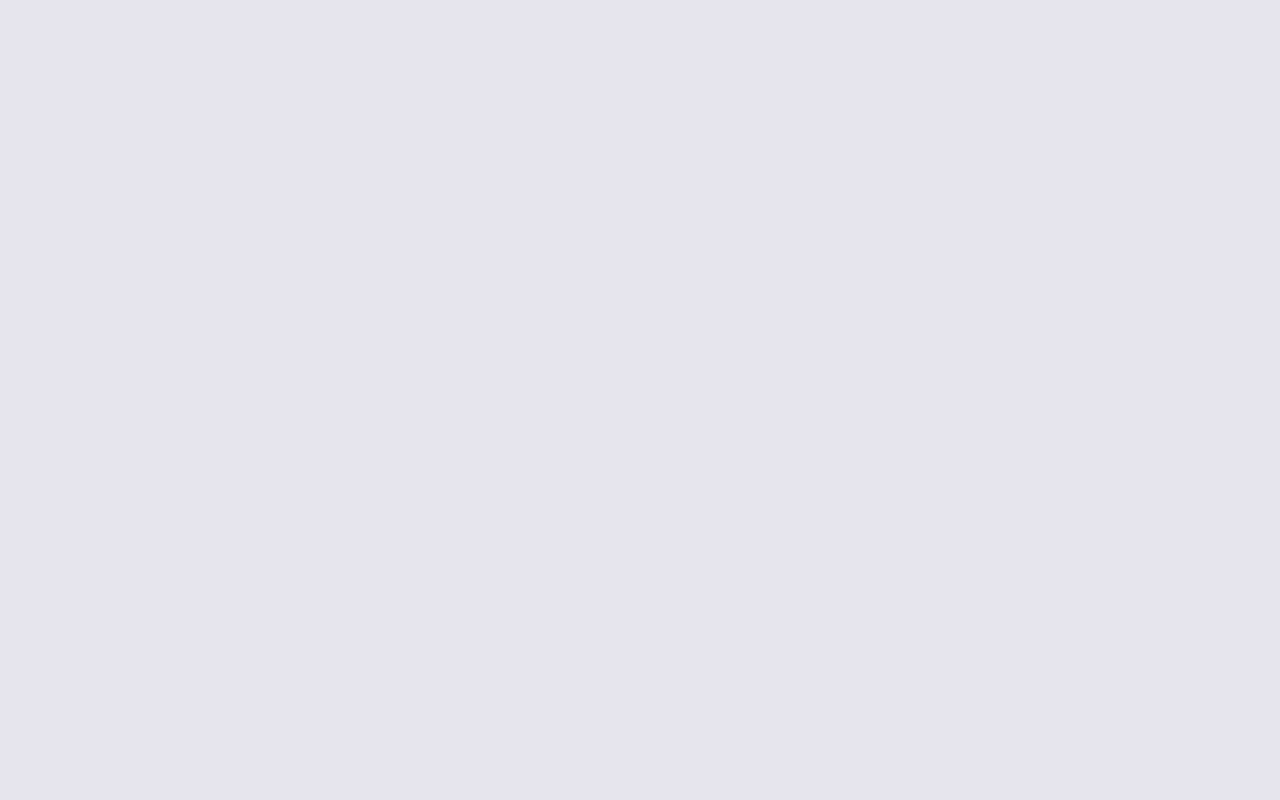
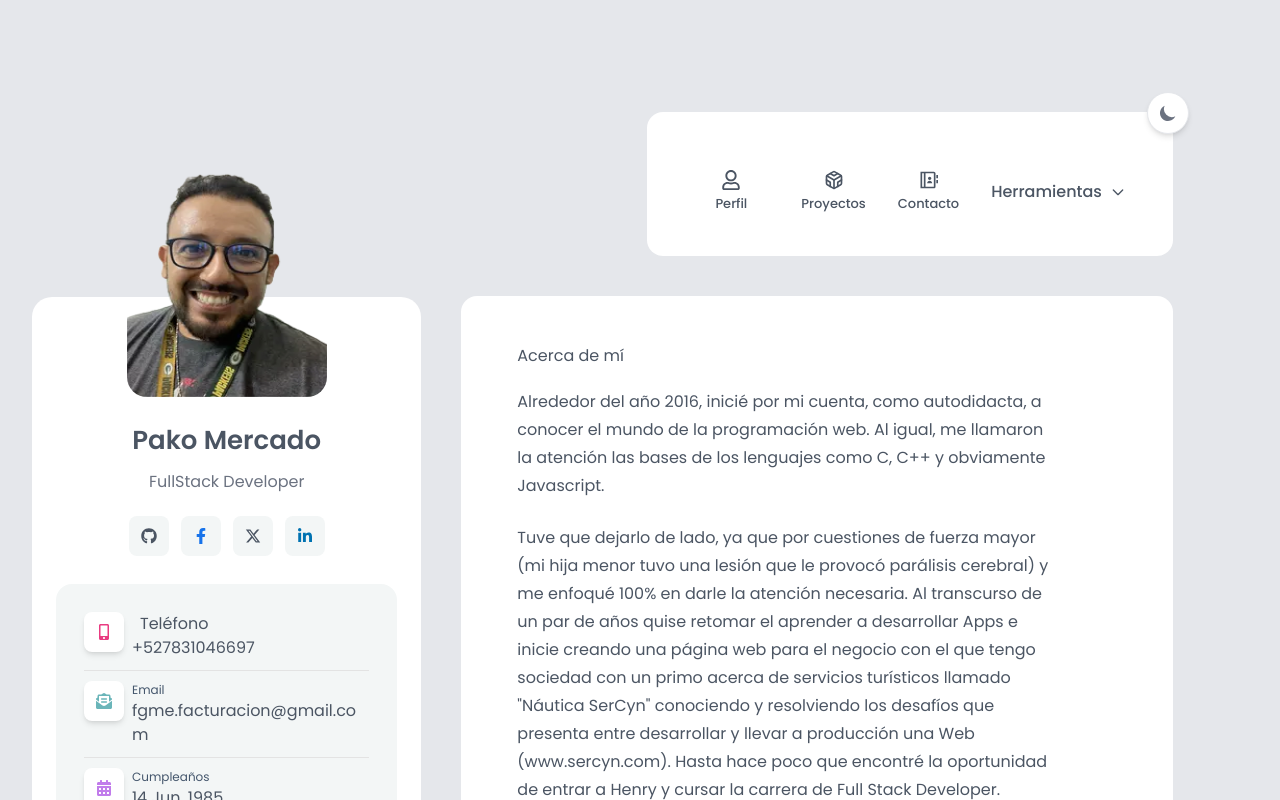
Before and after one commit to pakomercado0517/portfolio_2.0, a React (Vite) app: page /about in a window 1280 px wide. Before the commit this address had no page. Shown: the top 800 px of the page. Built offline with nearby package versions, Linux system fonts and the light colour scheme; what tailwindcss-animated would draw is missing.

Commit message:
adding vercel file to rewrite route

```diff
--- a/src/App.jsx
+++ b/src/App.jsx
@@ -11,14 +11,12 @@ import PaybackInformation from "./pages/PaybackInformation";
 function App() {
   return (
     <section
-      className="App min-h-[1080px] text-gray-600 font-poppins bg-cover  bg-gray-200 dark:bg-gradient-to-bl dark:from-martinique-950
-  dark:to-cerise-700  dark:bg-no-repeat dark:bg-center dark:bg-cover dark:bg-fixed bg-no-repeat bg-center bg-fixed md:pb-16 w-full lg:flex lg:justify-center"
+      className="App min-h-[1080px] w-full bg-gray-200 bg-cover  bg-fixed bg-center bg-no-repeat
+  font-poppins  text-gray-600 dark:bg-gradient-to-bl dark:from-martinique-950 dark:to-cerise-700 dark:bg-cover dark:bg-fixed dark:bg-center dark:bg-no-repeat md:pb-16 lg:flex lg:justify-center"
     >
       <PortfolioNavbar />
       <Routes>
-        <Route index path="/" element={<Home />} />
-        <Route path="/portfolio" element={<Home />}>
-          <Route element={<AboutMe />} />
+        <Route path="/" element={<Home />}>
           <Route path="about" element={<AboutMe />} />
           <Route path="projects" element={<Projects />} />
           <Route path="contact" element={<Contact />} />
--- a/src/components/NavbarTwo.jsx
+++ b/src/components/NavbarTwo.jsx
@@ -28,7 +28,7 @@ export default function NavbarTwo() {
         <div className="mx-auto">
           <Navbar.Collapse className="h-auto w-full">
             <Link
-              to="/portfolio/about"
+              to="/about"
               name="about"
               className={`${
                 nameLink === "about" ? activeSelectorClass : ""
@@ -52,7 +52,7 @@ export default function NavbarTwo() {
             </Navbar.Link> */}
 
             <Link
-              to="/portfolio/projects"
+              to="/projects"
               className={`${
                 nameLink === "works" ? activeSelectorClass : ""
               } text-gray-lite mx-2.5 flex  h-20  w-full cursor-pointer flex-col    items-center   justify-center rounded-[10px]  font-poppins text-xtiny font-medium    transition-all duration-300 ease-in-out dark:text-[#A6A6A6]`}
@@ -64,7 +64,7 @@ export default function NavbarTwo() {
             </Link>
 
             <Link
-              to="/portfolio/contact"
+              to="/contact"
               className={`${
                 nameLink === "contact" ? activeSelectorClass : ""
               } text-gray-lite mx-2.5 flex  h-20  w-full cursor-pointer flex-col    items-center   justify-center rounded-[10px]  font-poppins text-xtiny font-medium    transition-all duration-300 ease-in-out dark:text-[#A6A6A6]`}
--- a/src/components/PortfolioNavbar.jsx
+++ b/src/components/PortfolioNavbar.jsx
@@ -12,27 +12,27 @@ export default function PortfolioNavbar() {
           </div>
           <Navbar.Collapse className="lg:hidden">
             <Flowbite>
-              <DarkThemeToggle className="border-xl ml-4 flex self-center border-gray-700 dark:border-gray-700" />
+              <DarkThemeToggle className="border-xl ml-4 flex self-center border-gray-700 hover:bg-gray-300 dark:border-gray-700" />
             </Flowbite>
             <Link
-              to="/portfolio/about"
-              className="flex self-center rounded-md p-2 text-gray-700 hover:bg-gray-700 dark:text-gray-400"
+              to="/about"
+              className="flex self-center rounded-md p-2 text-gray-700 hover:bg-gray-300 dark:text-gray-400"
             >
               Perfil
             </Link>
             <Link
-              to="/portfolio/projects"
-              className="flex self-center rounded-md p-2 text-gray-700 hover:bg-gray-700 dark:text-gray-400"
+              to="/projects"
+              className="flex self-center rounded-md p-2 text-gray-700 hover:bg-gray-300 dark:text-gray-400"
             >
               Proyectos
             </Link>
             <Link
-              to="/portfolio/contact"
-              className="flex self-center rounded-md p-2 text-gray-700 hover:bg-gray-700 dark:text-gray-400"
+              to="/contact"
+              className="flex self-center rounded-md p-2 text-gray-700 hover:bg-gray-300 dark:text-gray-400"
             >
               Contacto
             </Link>
-            <article className="flex items-center justify-center p-2 text-gray-700 dark:text-gray-400">
+            <article className="flex items-center justify-center p-2 text-gray-700 hover:bg-gray-300 dark:text-gray-400">
               <Dropdown className="" inline label="Herramientas">
                 <Link to="/counter">
                   <Dropdown.Item>Contador de $</Dropdown.Item>
```
Also changed, not shown: vercel.json (added).
